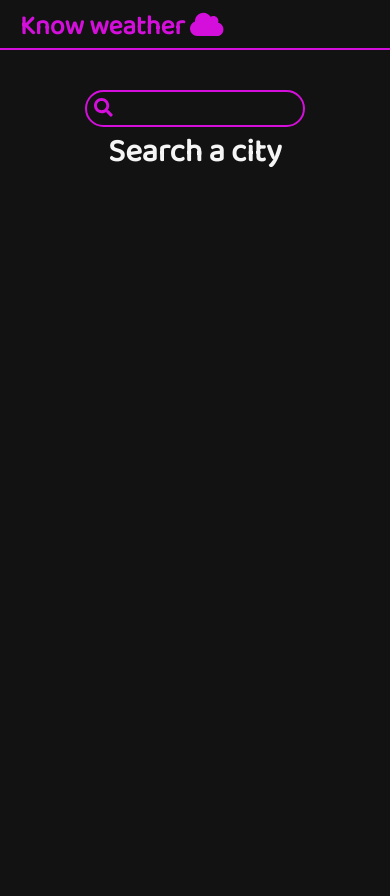
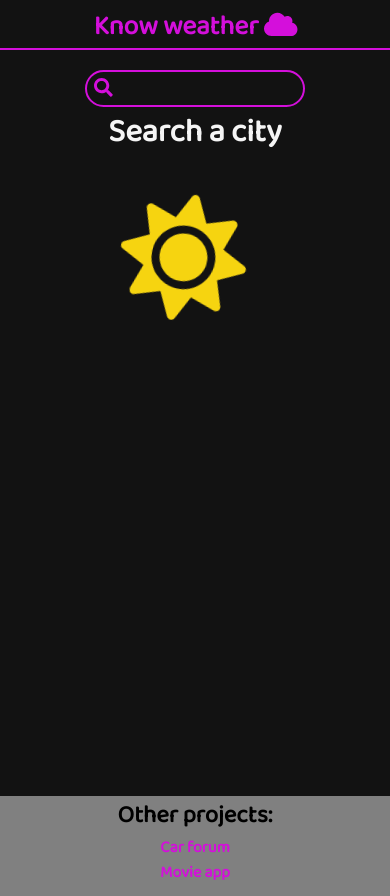
Before and after one commit to alexMarian704/react-weather, a React (Create React App) app: page / in a window 390 px wide. Before the commit the page ends 844 px from the top, so only its background shows below. Built offline with nearby package versions, Linux system fonts and the light colour scheme.

Commit message:
footer + style

```diff
--- a/src/App.js
+++ b/src/App.js
@@ -4,6 +4,7 @@ import { Route , BrowserRouter , Switch} from 'react-router-dom'
 import Nav from './components/Nav';
 import Daily from './components/Daily';
 import Currect from './components/Currect';
+import Footer from './components/Footer';
 
 function App() {
 
@@ -22,6 +23,7 @@ function App() {
             <Currect />
           </Route>
         </Switch>
+        <Footer />
       </BrowserRouter>
     </div>
   );
--- a/src/components/Currect.jsx
+++ b/src/components/Currect.jsx
@@ -19,7 +19,9 @@ const Currect = () => {
 
     if (data && !error && data.cod < 301) {
         return (
-            <div>
+            <div id="footer-render-main">
+                {data && data.cod < 301 && !error && <NavLink className="week-link" to={`/week/${data.coord.lon}/${data.coord.lat}/${city}`}>Week</NavLink>}
+
                 <button onClick={() => { history.go(-1) }} className="back-but"><FontAwesomeIcon icon={faArrowLeft} /></button>
 
                 <motion.div
@@ -28,7 +30,6 @@ const Currect = () => {
                     initial={{ opacity: 0 }}
                     transition={{ duration: 1.3 }}
                 >
-                    {data && data.cod < 301 && !error && <NavLink to={`/week/${data.coord.lon}/${data.coord.lat}/${city}`}>Week</NavLink>}
 
                     <h2 className="temperature">{data.main.temp}&#x2103;</h2>
                     <h2 className="city">{data.name}</h2>
@@ -52,8 +53,8 @@ const Currect = () => {
     } else if (data && data.message !== undefined) {
         return (
             <div>
-                <h1>City not found</h1>
-                <NavLink to="/">Back to search page</NavLink>
+                <h1 className="city">City not found</h1>
+                <NavLink to="/" className="city">Back to search page</NavLink>
             </div>
         )
     } else {
--- a/src/components/Daily.js
+++ b/src/components/Daily.js
@@ -20,7 +20,7 @@ const Daily = () => {
 
     if (!error) {
         return (
-            <div>
+            <div id="daily-main">
                 <button onClick={back} className="back-but"><FontAwesomeIcon icon={faArrowLeft}/></button>
                 <motion.div className="daily-container"
                     animate={{ opacity: 1 }}
--- /dev/null
+++ b/src/components/Footer.jsx
@@ -0,0 +1,11 @@
+import React from 'react'
+
+export default function Footer() {
+    return (
+        <footer>
+            <h2>Other projects:</h2>
+            <a href="https://car-forum.web.app/">Car forum</a>
+            <a href="https://movieapp-reactproject.netlify.app/">Movie app</a>
+        </footer>
+    )
+}
--- a/src/components/Main.js
+++ b/src/components/Main.js
@@ -1,7 +1,7 @@
 import React from 'react'
 import { useState } from 'react'
 import { FontAwesomeIcon } from '@fortawesome/react-fontawesome';
-import { faSearch } from '@fortawesome/free-solid-svg-icons'
+import { faSearch , faSun } from '@fortawesome/free-solid-svg-icons'
 import {useHistory} from 'react-router-dom'
 
 const Main = () => {
@@ -13,12 +13,13 @@ const Main = () => {
         history.push(`/${input}`)
     }
         return (
-            <div>
+            <div id="main">
                 <form onSubmit={searchCity}>
                     <button className="search-but"><FontAwesomeIcon icon={faSearch} /></button>
                     <input type="text" name="city" onChange={(e) => setInput(e.target.value)} value={input} />
                 </form>
                 <h2 className="city">Search a city</h2>
+                <p className="main-sun"><FontAwesomeIcon icon={faSun} className="main-sun-icon"/></p>
             </div>
         )
 }
--- a/src/css/index.css
+++ b/src/css/index.css
@@ -187,6 +187,11 @@ a {
   .daily {
     width: 97%;
   }
+  .nav-title {
+    width: 90%;
+    margin: auto;
+    text-align: center;
+  }
 }
 
 .hours-container {
@@ -218,6 +223,19 @@ a {
 
 .hours-container::-webkit-scrollbar-thumb {
   background-color: #ebebeb;
+}
+
+::-webkit-scrollbar {
+  background-color: #2c2c2c;
+  width: 4px;
+}
+
+::-webkit-scrollbar-track {
+  background-color: #b9b9b9;
+}
+
+::-webkit-scrollbar-thumb {
+  background-color: #d40fdb;
 }
 
 .hour-container {
@@ -259,6 +277,79 @@ a {
 
 nav {
   border-bottom: 2px solid #d40fdb;
-  margin-bottom: 40px;
+}
+
+@-webkit-keyframes rotate {
+  to {
+    -webkit-transform: rotate(360deg);
+            transform: rotate(360deg);
+  }
+}
+
+@keyframes rotate {
+  to {
+    -webkit-transform: rotate(360deg);
+            transform: rotate(360deg);
+  }
+}
+
+.main-sun {
+  width: 50%;
+  margin: auto;
+  text-align: center;
+  font-size: calc(100px + 7vw);
+  color: #f6d410;
+  -webkit-animation: rotate 7s linear infinite;
+          animation: rotate 7s linear infinite;
+}
+
+.week-link {
+  width: 100%;
+  display: block;
+  text-align: center;
+  font-size: calc(20px + 0.1vw);
+  border-bottom: 2px solid #d40fdb;
+  font-weight: 800;
+  margin-bottom: 20px;
+  -webkit-transition: all 400ms;
+  transition: all 400ms;
+}
+
+.week-link:hover {
+  background-color: whitesmoke;
+  -webkit-transform: scale(1.05);
+          transform: scale(1.05);
+}
+
+#main {
+  margin-top: 20px;
+  min-height: 86vh;
+}
+
+#daily-main {
+  margin-top: 20px;
+  min-height: 91vh;
+}
+
+footer {
+  background-color: grey;
+  height: 100px;
+}
+
+footer h2 {
+  font-weight: 800;
+  width: 100%;
+  text-align: center;
+}
+
+footer a {
+  display: block;
+  font-weight: 800;
+  width: 100%;
+  text-align: center;
+}
+
+#footer-render-main {
+  min-height: 89vh;
 }
 /*# sourceMappingURL=index.css.map */
--- a/src/css/index.scss
+++ b/src/css/index.scss
@@ -167,6 +167,11 @@ a{
     .daily{
         width: 97%;
     }
+    .nav-title{
+        width: 90%;
+        margin: auto;
+        text-align: center;
+    }
 }
 
 .hours-container{
@@ -193,6 +198,20 @@ a{
 .hours-container::-webkit-scrollbar-thumb{
     background-color: rgb(235, 235, 235);
 }
+
+::-webkit-scrollbar{
+    background-color: rgb(44, 44, 44);
+    width: 4px;
+}
+
+::-webkit-scrollbar-track{
+    background-color: rgb(185, 185, 185);
+}
+
+::-webkit-scrollbar-thumb{
+    background-color: $colorTheme;
+}
+
 
 .hour-container{
     min-width: 120px;
@@ -228,5 +247,60 @@ a{
 
 nav{
     border-bottom: 2px solid $colorTheme;
-    margin-bottom: 40px;
 }
+
+@keyframes rotate{
+    to{transform: rotate(360deg);}
+}
+
+.main-sun{
+    width: 50%;
+    margin: auto;
+    text-align: center;
+    font-size: calc(100px + 7vw);
+    color: rgb(246, 212, 16);
+    animation: rotate 7s linear infinite;
+}
+.week-link{
+    width: 100%;
+    display: block;
+    text-align: center;
+    font-size: calc(20px + 0.1vw);
+    border-bottom: 2px solid $colorTheme;
+    font-weight: 800;
+    margin-bottom: 20px;
+    transition: all 400ms;
+}
+
+.week-link:hover{
+    background-color: whitesmoke;
+    transform: scale(1.05);
+}
+
+#main{
+    margin-top: 20px;
+    min-height: 86vh;
+}
+
+#daily-main{
+    margin-top: 20px;
+    min-height: 91vh;
+}
+
+footer{
+    background-color: grey;
+    height: 100px;
+}
+
+footer h2{
+    @include textCss();
+}
+
+footer a{
+    display: block;
+    @include textCss();
+}
+
+#footer-render-main{
+    min-height: 89vh;
+}
```
Also changed, not shown: 1 other file (tests, documents, lock files or other folders).
